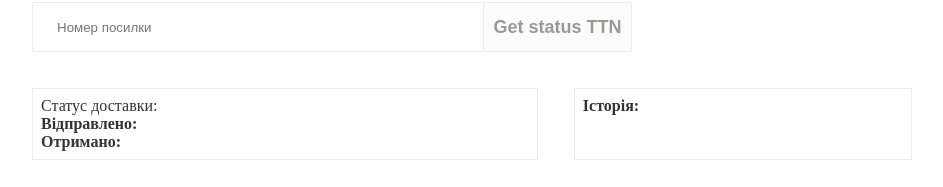
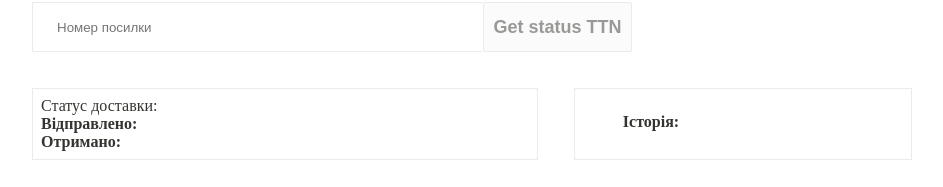
Before and after one commit to yatochkaaa/new-mail-app, a React (Create React App) app: page / in a window 1280 px wide. Shown: the part 186-373 px from the top of the page, without its empty margins (168-1111 px from the left). Built offline with nearby package versions, Linux system fonts and the light colour scheme; no server answers.

Commit message:
add history logic

```diff
--- a/src/api/tracking.ts
+++ b/src/api/tracking.ts
@@ -1,9 +1,8 @@
 import axios from 'axios'
 
-const url = 'https://api.novaposhta.ua/v2.0/json/'
-const apiKey = JSON.stringify(process.env.REACT_APP_POST_KEY)
-
 export const getTrackingRequest = async (documentNumber: string) => {
+  const url = 'https://api.novaposhta.ua/v2.0/json/'
+  const apiKey = '88c364870f288e06e0a5505bbd3ddd55'
   const config = {
     apiKey,
     modelName: 'TrackingDocument',
--- a/src/components/Track.tsx
+++ b/src/components/Track.tsx
@@ -7,6 +7,7 @@ const Track: React.FC = () => {
   const [warehouseSender, setWarehouseSender] = React.useState<string>('')
   const [warehouseRecipient, setWarehouseRecipient] = React.useState<string>('')
   const [status, setStatus] = React.useState<string>('')
+  const [history, setHistory] = React.useState<string[]>([])
 
   const handleInputChange = (e: React.ChangeEvent<HTMLInputElement>) => {
     const { value } = e.target
@@ -21,6 +22,7 @@ const Track: React.FC = () => {
     setWarehouseSender(statusData.WarehouseSender)
     setWarehouseRecipient(statusData.WarehouseRecipient)
     setStatus(statusData.Status)
+    setHistory([...history, TTN])
 
     console.log('statusdata', statusData)
   }
@@ -52,6 +54,7 @@ const Track: React.FC = () => {
         warehouseSender={warehouseSender}
         warehouseRecipient={warehouseRecipient}
         status={status}
+        history={history}
       />
     </div>
   )
--- a/src/components/TrackData.tsx
+++ b/src/components/TrackData.tsx
@@ -2,12 +2,14 @@ interface Props {
   warehouseSender: string
   warehouseRecipient: string
   status: string
+  history: string[]
 }
 
 const TrackData: React.FC<Props> = ({
   warehouseSender,
   warehouseRecipient,
-  status
+  status,
+  history
 }: Props) => {
   return (
     <div className="track__data">
@@ -26,7 +28,10 @@ const TrackData: React.FC<Props> = ({
         </div>
 
         <div className='track__history'>
-          <p><strong>Історія:</strong></p>
+          <ul>
+            <strong>Історія:</strong>
+            {history.map((TTN, i) => <li key={i}>{TTN}</li>)}
+          </ul>
         </div>
     </div>
   )
```
